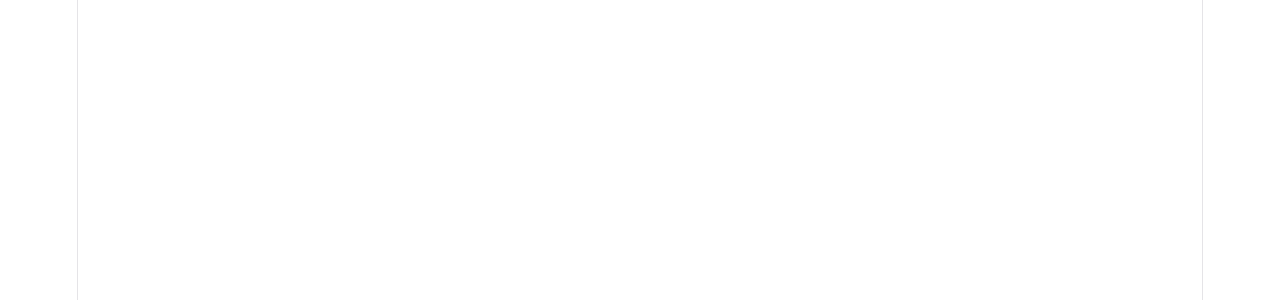
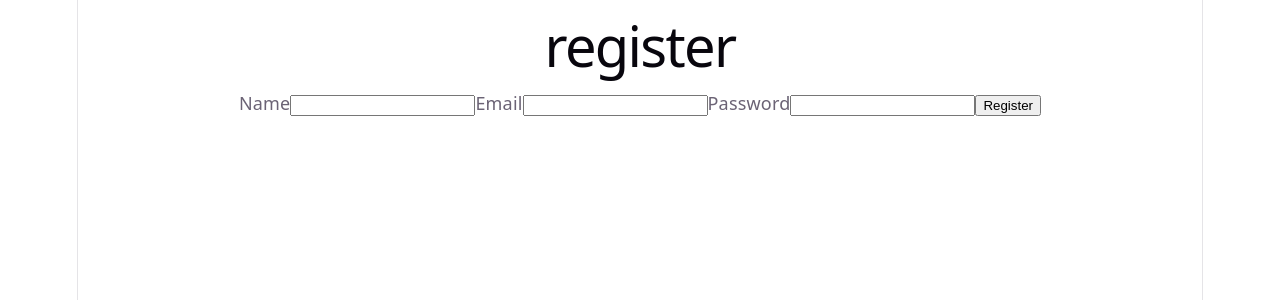
Before and after one commit to SahilAdagale/focus-os, a React (Vite) app in the folder client/: page /register in a window 1280 px wide. Before the commit this address had no page. Shown: the top 300 px of the page. Built offline with nearby package versions, Linux system fonts and the light colour scheme.

Commit message:
feat: implement user authentication flow with registration, login, and protected routing

```diff
--- a/client/src/App.jsx
+++ b/client/src/App.jsx
@@ -1,4 +1,5 @@
 import Login from './pages/login'
+import Register from './pages/register'
 import Dashboard from './pages/Dashboard'
 import { BrowserRouter as Router, Routes, Route } from 'react-router-dom'
 
@@ -6,6 +7,7 @@ function App() {
   return (
     <Router>
       <Routes>
+        <Route path="/register" element={<Register />} />
         <Route path="/login" element={<Login />} />
         <Route path="/dashboard" element={<Dashboard />} />
       </Routes>
--- a/client/src/pages/login.jsx
+++ b/client/src/pages/login.jsx
@@ -1,6 +1,7 @@
 import { useState } from 'react'
 import { login } from '../services/authService'
 import { useNavigate } from 'react-router-dom'
+import { Link } from 'react-router-dom'
 
 function Login() {
 
@@ -35,6 +36,10 @@ function Login() {
                 />
                 <button type="submit">Login</button>
             </div>
+            <div>
+                <p>don't have an account?</p>
+                <Link to="/register">Register</Link>
+            </div>
         </form>
     )
 }
--- /dev/null
+++ b/client/src/pages/register.jsx
@@ -0,0 +1,37 @@
+import { useState } from 'react'
+import { register } from '../services/authService'
+import { useNavigate } from 'react-router-dom'
+
+
+function Register() {
+    const [name, setName] = useState('')
+    const [email, setEmail] = useState('')
+    const [password, setPassword] = useState('')
+
+    const navigate = useNavigate()
+
+    const handleSubmit = async (e) => {
+        e.preventDefault();
+        const data = await register(name, email, password)
+        console.log(data)
+        localStorage.setItem('token', data.token)
+        navigate('/dashboard')
+    }
+
+    return (
+        <form onSubmit={handleSubmit}>
+            <div>
+                <h1>register</h1>
+                <label htmlFor="name">Name</label>
+                <input type="text" id="name" value={name} onChange={(e) => setName(e.target.value)} />
+                <label htmlFor="email">Email</label>
+                <input type="email" id="email" value={email} onChange={(e) => setEmail(e.target.value)} />
+                <label htmlFor="password">Password</label>
+                <input type="password" id="password" value={password} onChange={(e) => setPassword(e.target.value)} />
+                <button type="submit">Register</button>
+            </div>
+        </form>
+    )
+}
+
+export default Register
--- a/client/src/services/authService.js
+++ b/client/src/services/authService.js
@@ -6,3 +6,8 @@ export const login = async (email, password) => {
     const response = await axios.post(`${API}/login`, { email, password })
     return response.data
 }
+
+export const register = async (name, email, password) => {
+    const response = await axios.post(`${API}/register`, { name, email, password })
+    return response.data
+}
```
